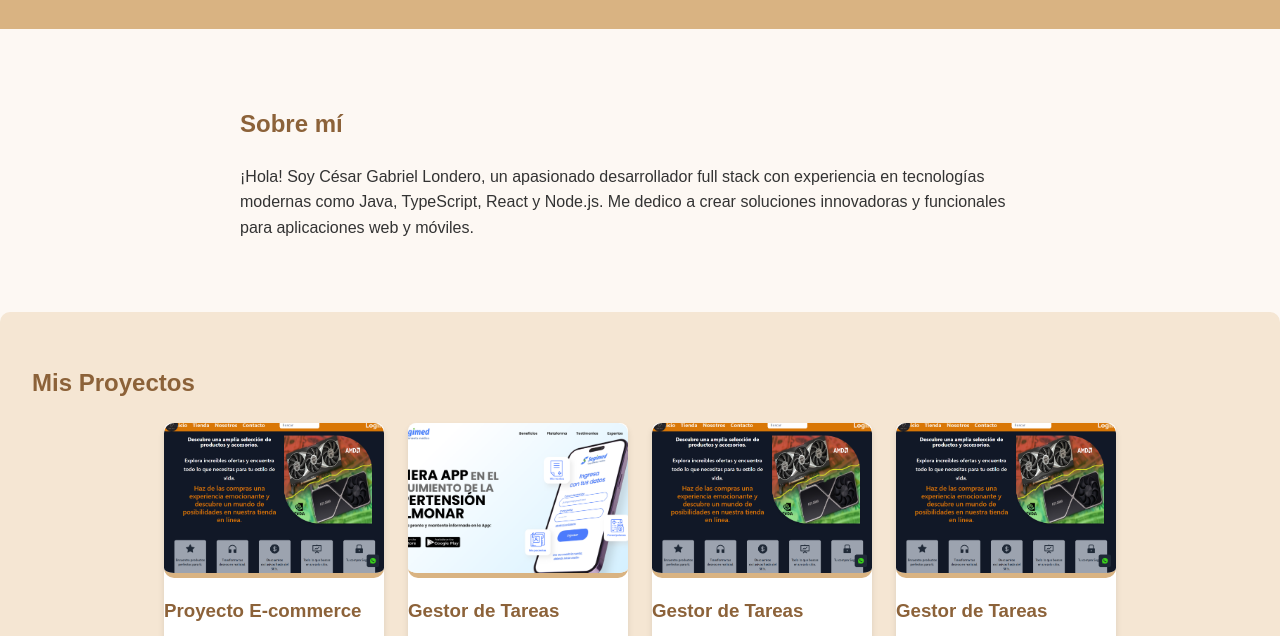
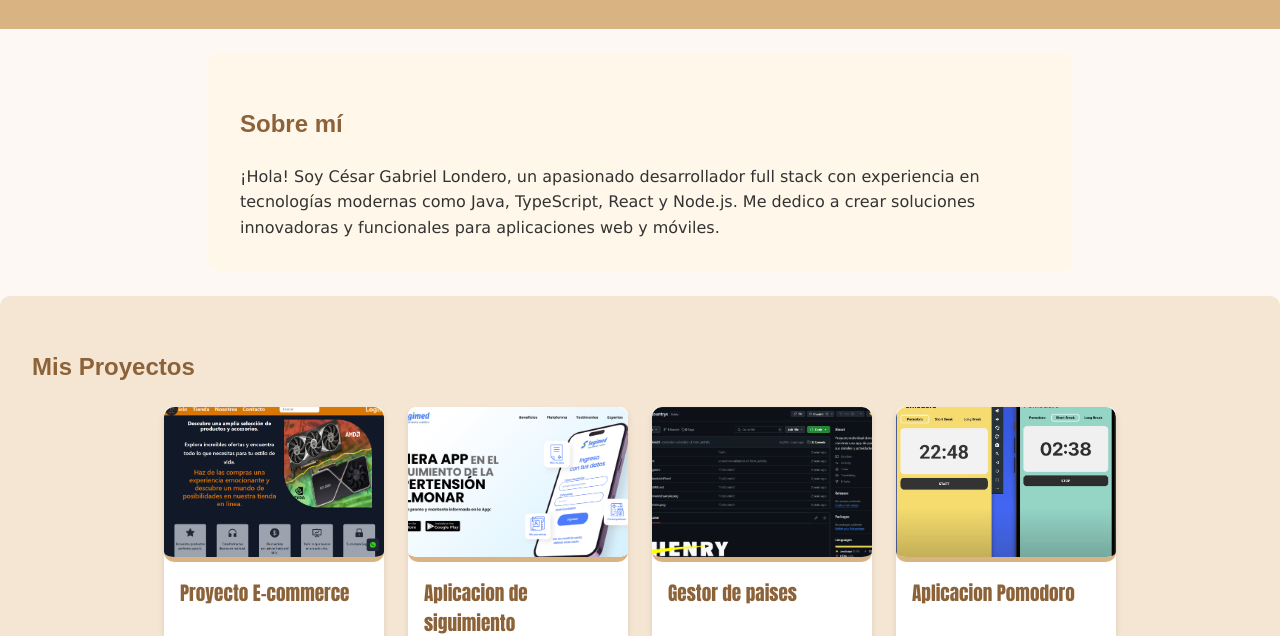
Before and after one commit to gablon29/repoPortfolio, a plain HTML site: page index.html in a window 1280 px wide. Shown: the part 321-957 px from the top of the page. Drawn offline with Linux system fonts and the light colour scheme.

Commit message:
modificando las fuentes de los parrafos y dando un mejor estilado

```diff
--- a/index.html
+++ b/index.html
@@ -46,7 +46,7 @@
         </div>
         <div class="card">
           <img src="segimed.png" alt="Vista previa del proyecto 2" />
-          <h3>Gestor de Tareas</h3>
+          <h3>Aplicacion de siguimiento</h3>
           <p>
             Aplicación de gestión de tareas usando Vite y CSS Modules. Me
             enfoqué en llamadas API y diseño responsivo.
@@ -54,16 +54,16 @@
           <a href="https://segimed.com/">Enlace</a>
         </div>
         <div class="card">
-          <img src="perisferia.png" alt="Vista previa del proyecto 2" />
-          <h3>Gestor de Tareas</h3>
+          <img src="countrysPi.png" alt="Vista previa del proyecto 2" />
+          <h3>Gestor de paises</h3>
           <p>
             Aplicación de gestión de tareas usando Vite y CSS Modules. Me
             enfoqué en llamadas API y diseño responsivo.
           </p>
         </div>
         <div class="card">
-          <img src="perisferia.png" alt="Vista previa del proyecto 2" />
-          <h3>Gestor de Tareas</h3>
+          <img src="pomodoro.png" alt="Vista previa del proyecto 2" />
+          <h3>Aplicacion Pomodoro</h3>
           <p>
             Aplicación de gestión de tareas usando Vite y CSS Modules. Me
             enfoqué en llamadas API y diseño responsivo.
--- a/styles.css
+++ b/styles.css
@@ -1,3 +1,4 @@
+@import url("https://fonts.googleapis.com/css2?family=Roboto:wght@400;700&display=swap");
 /* Estilos generales */
 body {
   font-family: "Arial", sans-serif;
@@ -51,6 +52,15 @@ section {
   max-width: 800px;
 }
 
+.about {
+  background-color: #fef7ea;
+  border-radius: 10px;
+}
+.about p {
+  margin: 0;
+  font-family: Verdana, Geneva, Tahoma, sans-serif;
+}
+
 .projects {
   background-color: #f5e6d3;
   border-radius: 10px;
@@ -83,7 +93,19 @@ section {
   object-fit: cover; /* Ensures the image fits nicely */
 }
 
+.card h3 {
+  padding: 1rem;
+  font-family: Impact, Haettenschweiler, "Arial Narrow Bold", sans-serif;
+  font-size: 1.2rem;
+  font-weight: 700;
+  margin: 0;
+}
+
 .card p {
+  padding: 1rem;
+  font-family: "Roboto", monospace;
+  font-size: 1rem;
+  font-weight: 700;
   margin: 0.5rem 0 0;
   white-space: normal; /* Allow wrapping */
   overflow: visible; /* Ensure all text is visible */
```
Also changed, not shown: countrysPi.png (added), pomodoro.png (added).
